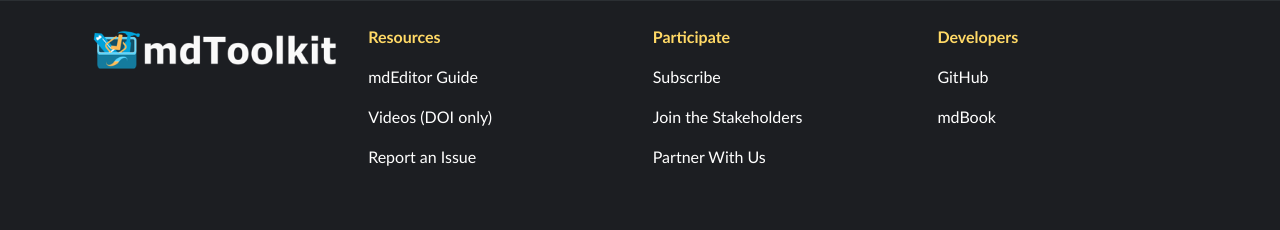
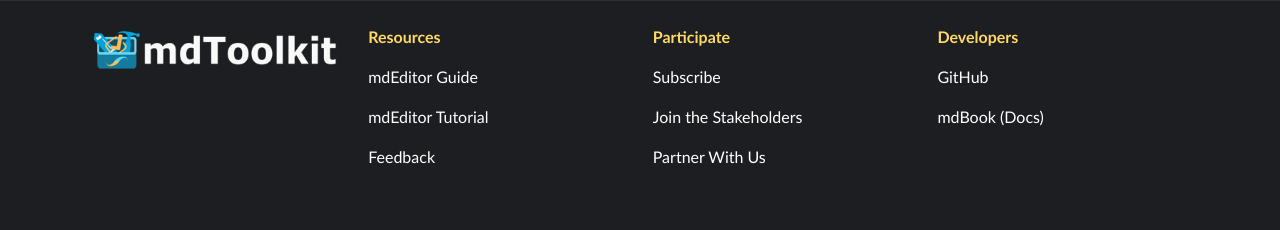
Before and after one commit to adiwg/mdToolkit-web, a Jekyll site: the page built from community.html, in a window 1280 px wide. Shown: the part 670-900 px from the top of the page. Built offline with Jekyll 4.4.1, drawn with Linux system fonts in a browser that asks for light colours.

Commit message:
content edits to footer

```diff
--- a/_includes/footer.html
+++ b/_includes/footer.html
@@ -21,16 +21,14 @@
           </a>
         </p>
         <p>
-          <a class="text-white text-decoration-none"
-            href="https://web.microsoftstream.com/channel/241d6c88-dbca-44e9-9351-2b89acc9b278?referrer=https:%2F%2Fstatics.teams.cdn.office.net%2F"
+          <a class="text-white text-decoration-none" href="https://guide.mdeditor.org/tutorial/welcome-to-tutorial.html"
             target="_blank">
-            Videos (DOI only)
+            mdEditor Tutorial
           </a>
         </p>
         <p>
-          <a class="text-white text-decoration-none" href="https://github.com/adiwg/mdEditor/issues/new/choose"
-            target="_blank">
-            Report an Issue
+          <a class="text-white text-decoration-none" href="mailto:inquiry@mdeditor.org" target="_blank">
+            Feedback
           </a>
         </p>
       </div>
@@ -72,7 +70,7 @@
         </p>
         <p>
           <a class="text-white text-decoration-none" href="https://mdbook.adiwg.org/" target="_blank">
-            mdBook
+            mdBook (Docs)
           </a>
         </p>
       </div>
```
Also changed, not shown: 6 other files.
